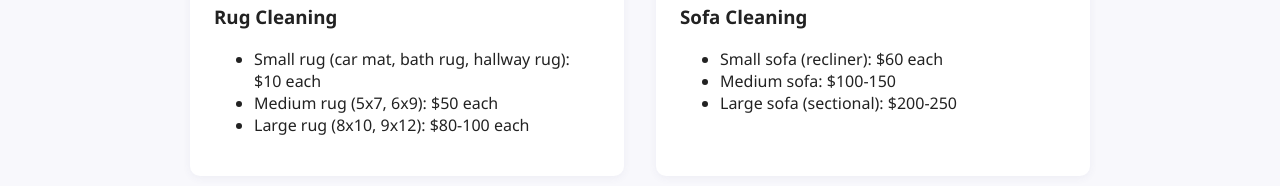
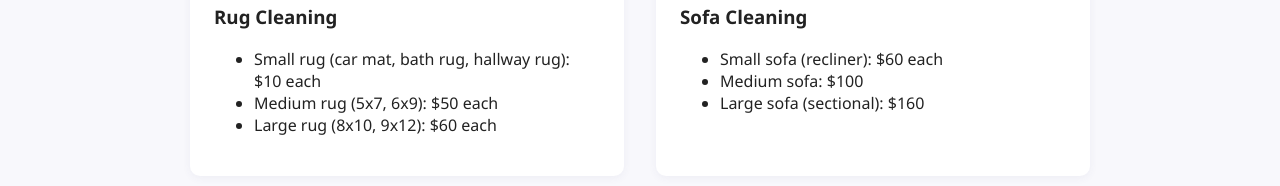
Before and after one commit to Axaiver801/Yay-it-s-clean, a plain HTML site: page index.html in a window 1280 px wide. Shown: the part 538-724 px from the top of the page. Drawn offline with Linux system fonts and the light colour scheme.

Commit message:
Update index.html with new content

```diff
--- a/index.html
+++ b/index.html
@@ -42,15 +42,15 @@
           <ul>
             <li data-en="Small rug (car mat, bath rug, hallway rug): $10 each" data-es="Alfombra pequeña (tapete de auto, baño, pasillo): $10 c/u">Small rug (car mat, bath rug, hallway rug): $10 each</li>
             <li data-en="Medium rug (5x7, 6x9): $50 each" data-es="Alfombra mediana (5x7, 6x9): $50 c/u">Medium rug (5x7, 6x9): $50 each</li>
-            <li data-en="Large rug (8x10, 9x12): $80-100 each" data-es="Alfombra grande (8x10, 9x12): $80-100 c/u">Large rug (8x10, 9x12): $80-100 each</li>
+            <li data-en="Large rug (8x10, 9x12): $60 each" data-es="Alfombra grande (8x10, 9x12): $60 c/u">Large rug (8x10, 9x12): $60 each</li>
           </ul>
         </div>
         <div>
           <h3 data-en="Sofa Cleaning" data-es="Limpieza de sofás">Sofa Cleaning</h3>
           <ul>
             <li data-en="Small sofa (recliner): $60 each" data-es="Sofá pequeño (reclinable): $60 c/u">Small sofa (recliner): $60 each</li>
-            <li data-en="Medium sofa: $100-150" data-es="Sofá mediano: $100-150">Medium sofa: $100-150</li>
-            <li data-en="Large sofa (sectional): $200-250" data-es="Sofá grande (seccional): $200-250">Large sofa (sectional): $200-250</li>
+            <li data-en="Medium sofa: $100" data-es="Sofá mediano: $100">Medium sofa: $100</li>
+            <li data-en="Large sofa (sectional): $160" data-es="Sofá grande (seccional): $160">Large sofa (sectional): $160</li>
           </ul>
         </div>
       </div>
```
